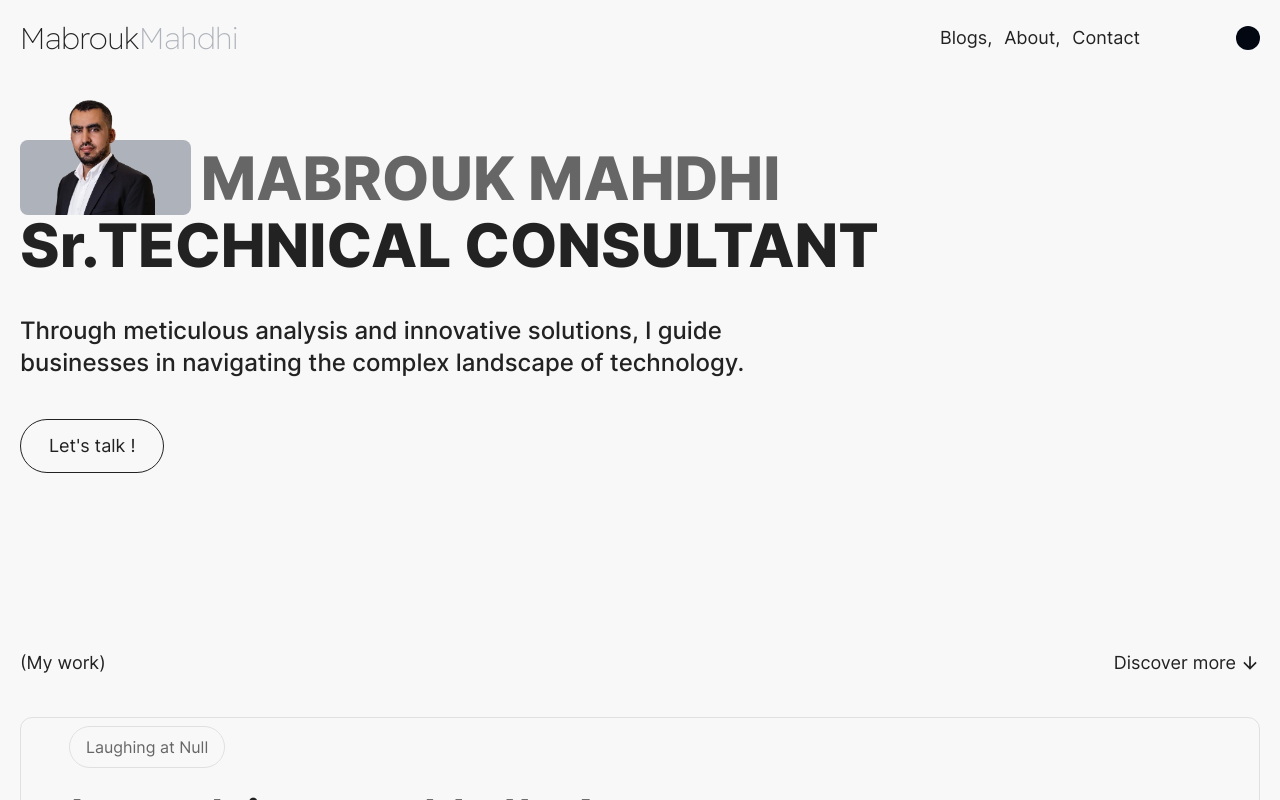
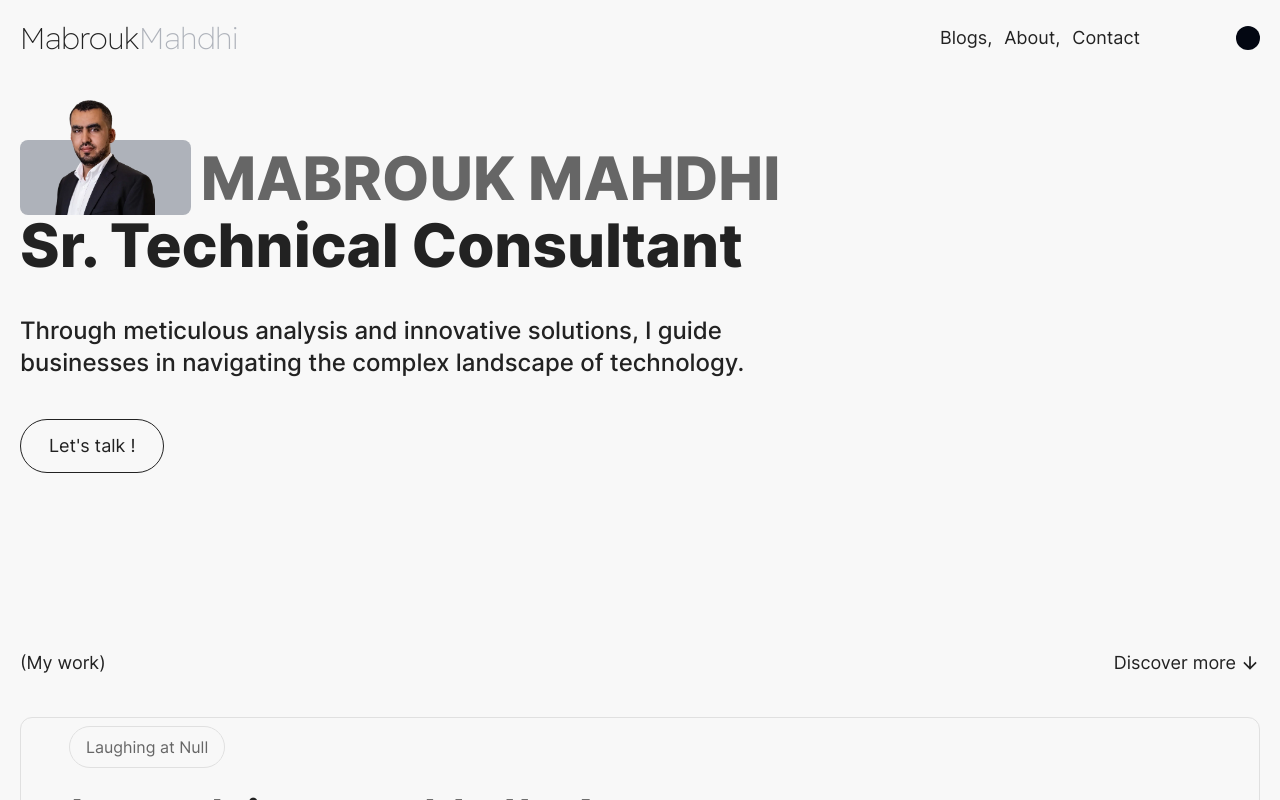
Before and after one commit to SIC4DA/Mahdhi-s.Portfolio, a React (Vite) app: page / in a window 1280 px wide. Shown: the top 800 px of the page. Built offline with nearby package versions, Linux system fonts and the light colour scheme.

Commit message:
Some simple changes

```diff
--- a/src/assets/locales/de.js
+++ b/src/assets/locales/de.js
@@ -11,7 +11,7 @@ export const de = {
       home: "Heim",
     },
     hero: {
-      role: "Technischer Berater",
+      role: "Sr. Technical Conultant",
       description:
         "Durch sorgfältige Analysen und innovative Lösungen begleite ich Unternehmen dabei, sich in der komplexen Technologielandschaft zurechtzufinden.",
     },
--- a/src/assets/locales/en.js
+++ b/src/assets/locales/en.js
@@ -14,7 +14,7 @@ export const en = {
       home: "Home",
     },
     hero: {
-      role: "Sr.TECHNICAL CONSULTANT",
+      role: "Sr. Technical Consultant",
       description:
         "Through meticulous analysis and innovative solutions, I guide businesses in navigating the complex landscape of technology.",
     },
--- a/src/components/home/BookInfo.jsx
+++ b/src/components/home/BookInfo.jsx
@@ -37,7 +37,7 @@ const BookInfo = () => {
         {t("work.bookDescription")}
       </p>
       <a
-        href="https://www.amazon.de/dp/B0CMC5MSR4?ref_=cm_sw_r_cp_ud_dp_8QR1SEX70ZWV9B297KKF"
+        href="https://amzn.eu/d/bZ3u2Bn"
         target="_blank"
         rel="noreferrer"
         className="flex-center gap-10 bg-background-dark dark:bg-background-light text-white dark:text-black px-4 py-2 rounded-full w-fit tablet:mx-auto"
--- a/src/layouts/footer/Preferences.jsx
+++ b/src/layouts/footer/Preferences.jsx
@@ -32,7 +32,7 @@ const Preferences = () => {
         </button>
       </div>
       <p className="text-grey dark:text-grey-light">
-        ©{currentYear} All Rights Reserved.
+        ©{currentYear} Mabrouk Mahdhi. All Rights Reserved.
       </p>
     </div>
   );
```
